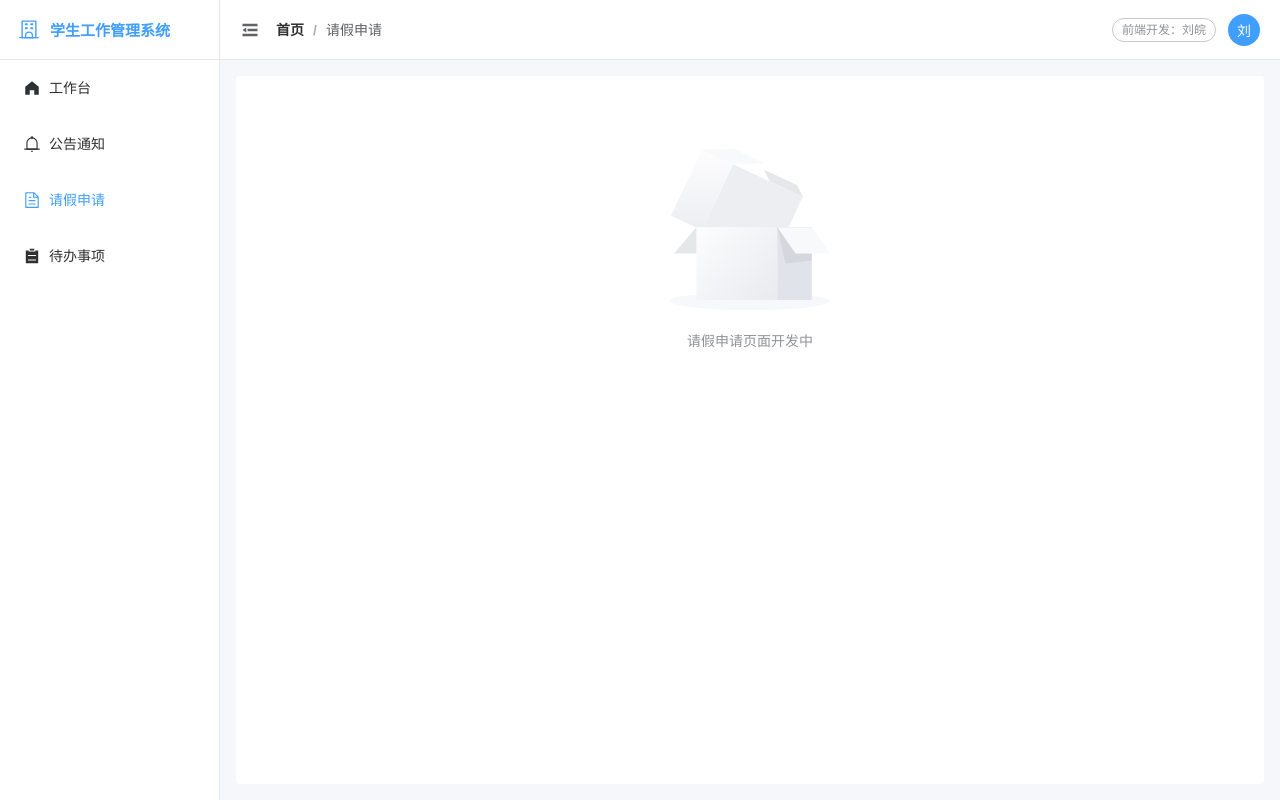
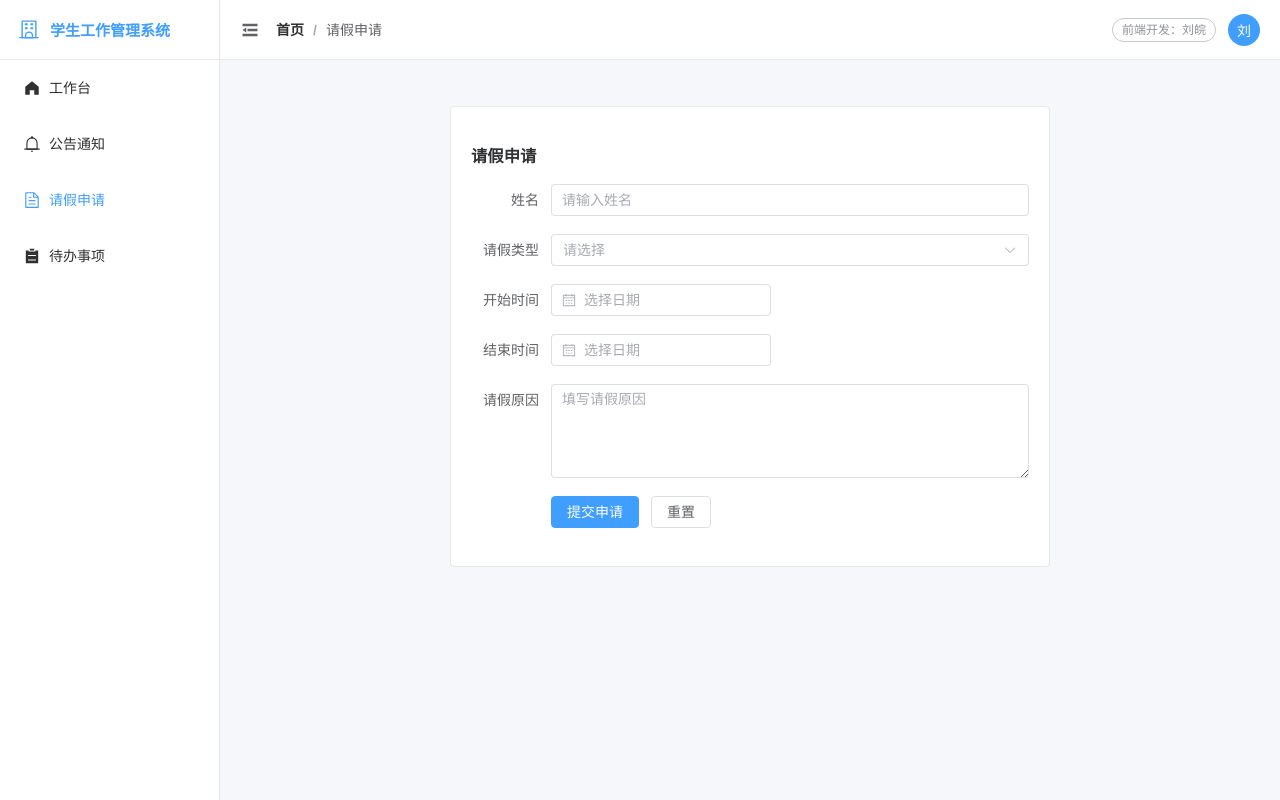
Before and after one commit to stttop23/zuoye, a Vue app: page /leave in a window 1280 px wide. Built offline with nearby package versions, Linux system fonts and the light colour scheme.

Commit message:
完成页面开发

```diff
--- a/src/views/leave/index.vue
+++ b/src/views/leave/index.vue
@@ -1,16 +1,62 @@
 <template>
-  <el-card shadow="never" class="placeholder">
-    <el-empty description="请假申请页面开发中" />
+  <el-card shadow="never" class="leave-card">
+    <h3>请假申请</h3>
+    <el-form :model="leaveForm" label-width="80px">
+      <el-form-item label="姓名">
+        <el-input v-model="leaveForm.name" placeholder="请输入姓名"></el-input>
+      </el-form-item>
+      <el-form-item label="请假类型">
+        <el-select v-model="leaveForm.type" placeholder="请选择">
+          <el-option label="事假" value="事假"></el-option>
+          <el-option label="病假" value="病假"></el-option>
+          <el-option label="年假" value="年假"></el-option>
+        </el-select>
+      </el-form-item>
+      <el-form-item label="开始时间">
+        <el-date-picker v-model="leaveForm.startTime" type="date" placeholder="选择日期"></el-date-picker>
+      </el-form-item>
+      <el-form-item label="结束时间">
+        <el-date-picker v-model="leaveForm.endTime" type="date" placeholder="选择日期"></el-date-picker>
+      </el-form-item>
+      <el-form-item label="请假原因">
+        <el-input v-model="leaveForm.reason" type="textarea" rows="4" placeholder="填写请假原因"></el-input>
+      </el-form-item>
+      <el-form-item>
+        <el-button type="primary" @click="submitForm">提交申请</el-button>
+        <el-button @click="resetForm">重置</el-button>
+      </el-form-item>
+    </el-form>
   </el-card>
 </template>
 
 <script setup>
-// 占位页面，负责人：罗欣雨。路由已配好（/leave），不需要改 router。
+import { ref } from 'vue'
+const leaveForm = ref({
+  name: '',
+  type: '',
+  startTime: '',
+  endTime: '',
+  reason: ''
+})
+
+const submitForm = () => {
+  alert('提交成功！')
+  console.log(leaveForm.value)
+}
+const resetForm = () => {
+  leaveForm.value = {
+    name: '',
+    type: '',
+    startTime: '',
+    endTime: '',
+    reason: ''
+  }
+}
 </script>
 
 <style scoped>
-.placeholder {
-  height: 100%;
-  border: none;
+.leave-card {
+  width: 600px;
+  margin: 30px auto;
 }
 </style>
```
